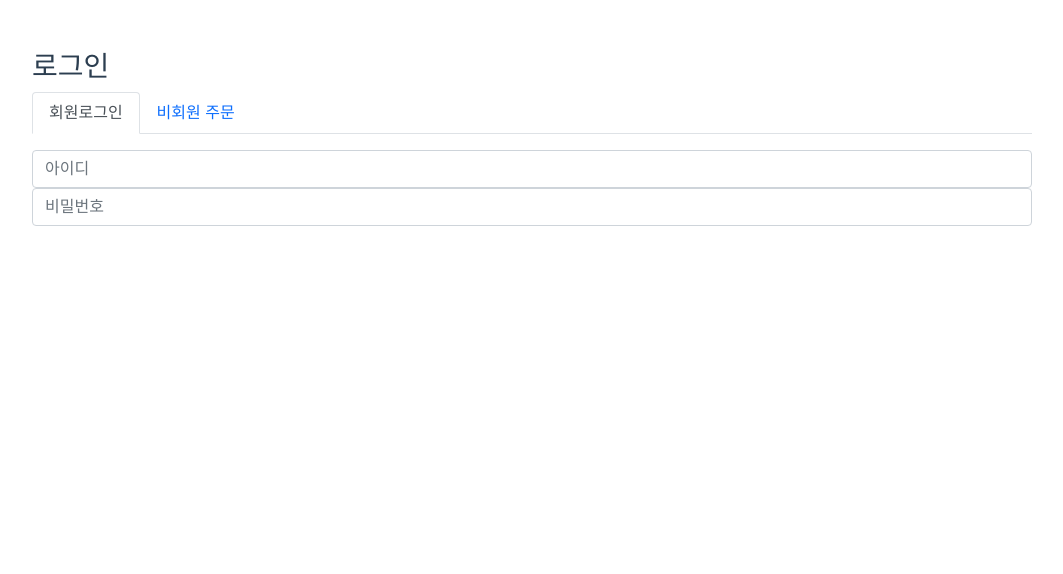
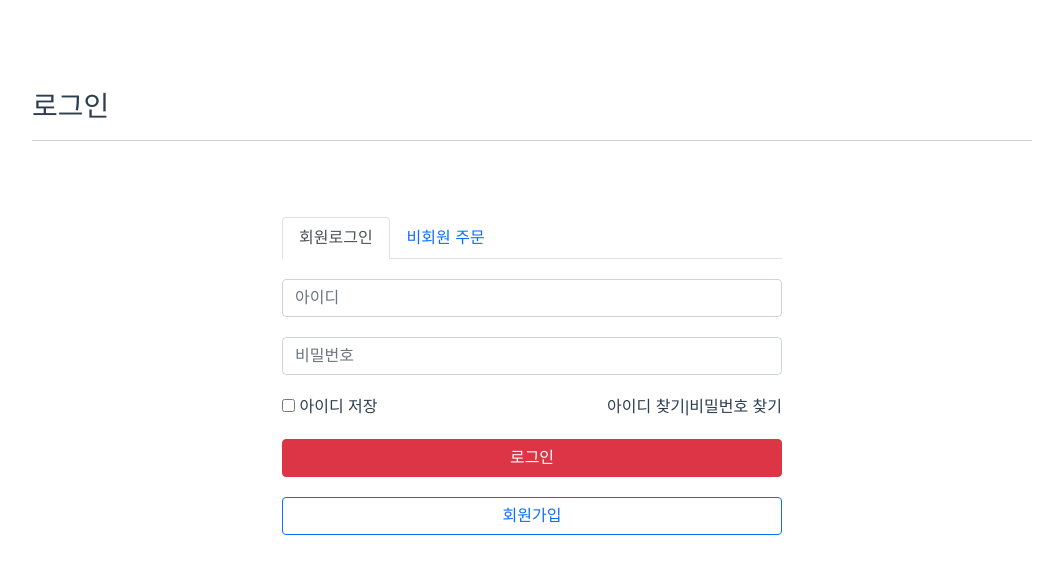
Before and after one commit to doosanpark/dominoClone, a Vue app in the folder dominoCloneClient/: page /accnt/login in a window 1280 px wide. Shown: the top 574 px of the page, without its empty margins (108-1171 px from the left). Built offline with nearby package versions, Linux system fonts and the light colour scheme.

Commit message:
로그인 구현중

```diff
--- a/dominoCloneClient/src/components/LoginView.vue
+++ b/dominoCloneClient/src/components/LoginView.vue
@@ -2,8 +2,11 @@
 <template>
   <div id="view">
     <div id="login_container">
-      <h3>로그인</h3>
-      <div>
+      <div class="header" style="width:100%">
+        <h3>로그인</h3>
+        <hr/>
+      </div>
+      <div class="login_form">
         <b-tabs content-class="mt-3">
           <b-tab title="회원로그인" active>
 
@@ -16,6 +19,24 @@
               <b-form-input placeholder="비밀번호"></b-form-input>
             </b-input-group>
 
+            <div class="chk_item">
+              <span>
+                <input type="checkbox" aria-label="Checkbox for following text input">
+                아이디 저장
+              </span>
+              <span>
+                <span>아이디 찾기</span>
+                <span>|</span>
+                <span>비밀번호 찾기</span>
+              </span>
+
+            </div>
+            <div>
+              <b-button variant="danger">로그인</b-button>
+            </div>
+            <div>
+              <b-button variant="outline-primary">회원가입</b-button>
+            </div>
           </b-tab>
           <b-tab title="비회원 주문"><p>I'm the second tab</p></b-tab>
         </b-tabs>
@@ -28,7 +49,7 @@
 <script>
 /* eslint-disable */
   export default {
-  name: 'LoginView',
+    name: 'LoginView',
     data() {
       return {
         dismissSecs: 10,
@@ -53,7 +74,29 @@
     margin: 50px;
   }
   #login_container{
-    text-align: left;
+    display: flex;
+    flex-direction: column;
+    align-items: center;
     width: 1000px;
   }
+  .login_form{
+    width: 500px;
+  }
+  .header{
+    text-align: left;
+  }
+  .input-group{
+    margin: 20px 0;
+  }
+  .chk_item{
+    display: flex;
+    justify-content: space-between;
+  }
+  div{
+    margin: 20px 0;
+  }
+  button{
+    width: 100%;
+  }
+
 </style>
```
